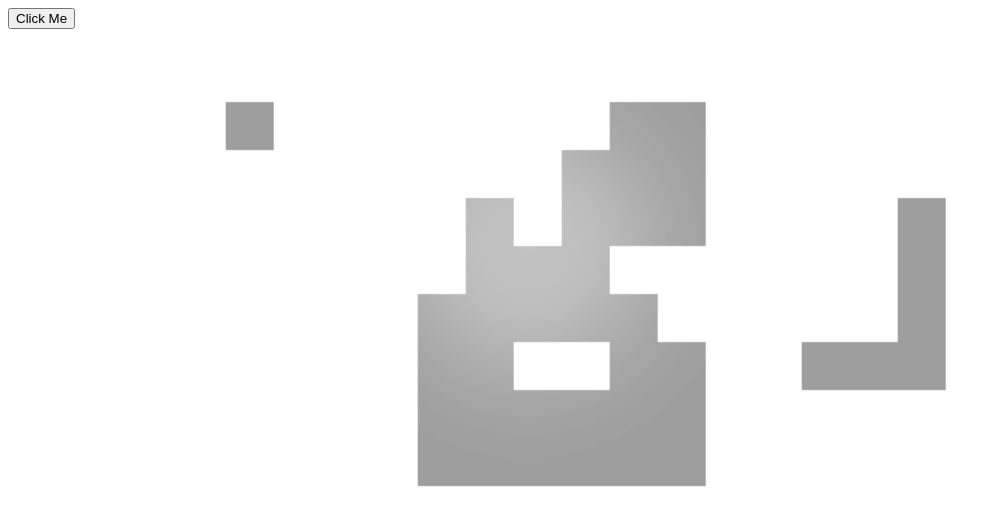
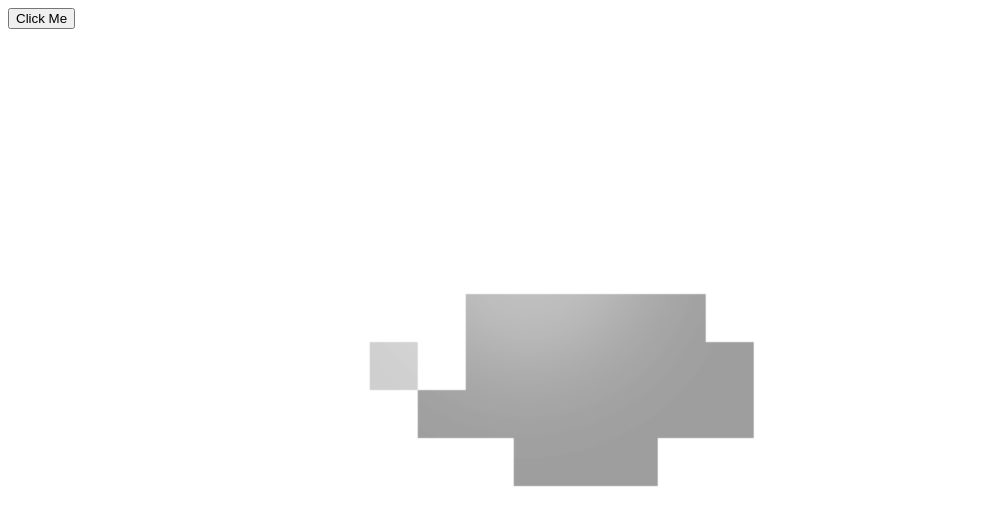
Before and after one commit to GitMaster3D/Cool-RPG-42069, a plain HTML site: page index.html in a window 1280 px wide. Shown: the top 526 px of the page, without its empty margins (0-1001 px from the left). Drawn offline with Linux system fonts and the light colour scheme.

Commit message:
Add files via upload
//Combat basic
//Playermove basic

In Progress

```diff
--- a/assets/css/style.css
+++ b/assets/css/style.css
@@ -1,4 +1,3 @@
-
 .html, body
 {
     overflow: hidden;
--- a/assets/maps/map.json
+++ b/assets/maps/map.json
@@ -3,23 +3,23 @@
  "infinite":false,
  "layers":[
         {
-         "data":[962, 962, 962, 962, 962, 962, 962, 962, 962, 962, 962, 962, 962, 962, 962, 962, 962, 962, 962, 0,
-            962, 962, 962, 962, 962, 962, 962, 962, 962, 962, 962, 962, 962, 962, 962, 962, 962, 962, 962, 962,
-            962, 962, 962, 962, 962, 962, 962, 962, 962, 962, 962, 962, 962, 962, 955, 955, 955, 943, 962, 962,
-            962, 962, 962, 962, 962, 962, 962, 962, 962, 962, 962, 962, 962, 962, 962, 962, 962, 943, 962, 962,
-            962, 962, 962, 962, 962, 962, 962, 962, 962, 962, 962, 962, 962, 962, 962, 962, 962, 962, 962, 962,
-            962, 962, 962, 962, 962, 962, 962, 962, 962, 962, 962, 962, 962, 962, 962, 962, 962, 962, 962, 962,
-            962, 962, 962, 962, 962, 962, 962, 962, 962, 962, 962, 962, 962, 962, 962, 962, 962, 962, 962, 962,
-            962, 962, 962, 962, 962, 962, 962, 962, 962, 962, 962, 962, 962, 962, 962, 962, 962, 962, 962, 962,
-            962, 962, 962, 962, 962, 962, 962, 962, 962, 962, 962, 962, 962, 962, 962, 962, 962, 962, 962, 962,
-            962, 962, 962, 962, 962, 962, 962, 962, 962, 962, 962, 962, 962, 962, 962, 962, 962, 962, 962, 962,
-            962, 962, 962, 962, 962, 962, 962, 962, 962, 962, 962, 962, 962, 962, 962, 962, 962, 962, 962, 962,
-            962, 962, 962, 962, 962, 962, 962, 962, 962, 962, 962, 962, 962, 962, 962, 962, 962, 962, 962, 962,
-            962, 962, 962, 962, 962, 962, 962, 962, 962, 962, 962, 962, 962, 962, 962, 962, 962, 962, 962, 962,
-            962, 962, 962, 962, 962, 962, 962, 962, 962, 962, 962, 962, 962, 962, 962, 962, 962, 962, 962, 962,
-            962, 962, 962, 962, 962, 962, 962, 962, 962, 962, 962, 962, 962, 962, 962, 962, 962, 962, 962, 962],
+         "data":[0, 0, 0, 0, 0, 0, 0, 0, 0, 0, 0, 0, 0, 0, 0, 0, 0, 0, 0, 0,
+            0, 0, 0, 0, 0, 0, 0, 0, 0, 0, 0, 0, 0, 0, 0, 0, 0, 0, 0, 0,
+            0, 0, 0, 0, 0, 0, 0, 0, 0, 0, 0, 0, 0, 0, 0, 0, 0, 0, 0, 0,
+            0, 0, 0, 0, 0, 0, 0, 0, 0, 0, 65, 65, 65, 65, 65, 0, 0, 0, 0, 0,
+            0, 0, 0, 0, 0, 0, 0, 0, 0, 65, 65, 65, 65, 0, 65, 0, 0, 0, 0, 0,
+            0, 0, 0, 0, 0, 0, 0, 0, 0, 0, 0, 0, 0, 0, 65, 0, 0, 0, 0, 0,
+            0, 0, 0, 0, 0, 0, 0, 837, 837, 516, 516, 516, 516, 516, 0, 65, 0, 0, 0, 0,
+            0, 0, 0, 0, 0, 0, 0, 837, 837, 516, 516, 516, 516, 516, 516, 65, 0, 0, 0, 0,
+            0, 0, 0, 0, 0, 0, 0, 837, 516, 516, 516, 516, 516, 516, 516, 65, 0, 0, 0, 0,
+            0, 0, 0, 0, 0, 0, 0, 0, 0, 0, 516, 516, 516, 1865, 0, 65, 0, 0, 0, 0,
+            0, 0, 0, 0, 0, 0, 0, 0, 0, 0, 1865, 1865, 1865, 1865, 1865, 65, 0, 0, 0, 0,
+            0, 0, 0, 0, 0, 0, 0, 0, 0, 0, 1865, 1865, 1865, 1865, 1865, 1865, 0, 0, 0, 0,
+            0, 0, 0, 0, 0, 0, 0, 0, 0, 0, 0, 1865, 1865, 0, 0, 0, 0, 0, 0, 0,
+            0, 0, 0, 0, 0, 0, 0, 0, 0, 0, 0, 0, 0, 0, 0, 0, 0, 0, 0, 0,
+            0, 0, 0, 0, 0, 0, 0, 0, 0, 0, 0, 0, 0, 0, 0, 0, 0, 0, 0, 0],
          "height":15,
-         "id":2,
+         "id":1,
          "name":"Kachelebene 1",
          "opacity":1,
          "type":"tilelayer",
@@ -27,35 +27,8 @@
          "width":20,
          "x":0,
          "y":0
-        },
-        {
-         "data":[0, 0, 0, 0, 0, 0, 0, 0, 0, 0, 0, 0, 0, 0, 0, 0, 0, 0, 0, 0,
-            0, 0, 0, 0, 0, 0, 0, 0, 0, 0, 0, 0, 0, 0, 0, 0, 0, 0, 0, 0,
-            0, 0, 0, 0, 0, 0, 0, 0, 0, 0, 0, 0, 4, 4, 943, 943, 943, 943, 0, 0,
-            0, 0, 0, 0, 0, 0, 0, 0, 0, 0, 0, 4, 4, 4, 943, 943, 943, 1003, 0, 0,
-            276, 276, 276, 0, 0, 0, 0, 0, 0, 4, 0, 4, 4, 4, 0, 0, 0, 0, 4, 0,
-            276, 276, 0, 276, 276, 0, 0, 0, 0, 4, 4, 4, 0, 0, 0, 0, 0, 0, 4, 0,
-            0, 0, 276, 0, 0, 276, 0, 0, 4, 4, 4, 4, 4, 276, 276, 0, 0, 0, 4, 0,
-            0, 0, 0, 276, 0, 0, 276, 0, 4, 4, 276, 276, 4, 4, 276, 0, 4, 4, 4, 0,
-            0, 0, 0, 0, 276, 0, 0, 276, 4, 4, 4, 4, 4, 4, 0, 276, 276, 276, 0, 0,
-            0, 0, 0, 0, 0, 276, 0, 276, 4, 4, 4, 4, 4, 4, 276, 1279, 0, 0, 0, 0,
-            0, 0, 0, 0, 0, 0, 276, 276, 0, 0, 0, 0, 0, 276, 0, 0, 0, 0, 0, 0,
-            0, 0, 0, 0, 0, 0, 0, 0, 276, 276, 276, 276, 276, 0, 0, 0, 0, 0, 0, 0,
-            0, 0, 0, 0, 0, 0, 0, 0, 0, 0, 0, 0, 0, 0, 0, 0, 0, 0, 0, 0,
-            0, 0, 0, 0, 0, 0, 0, 0, 0, 0, 0, 0, 0, 0, 0, 0, 0, 0, 0, 0,
-            0, 0, 0, 0, 0, 0, 0, 0, 0, 0, 0, 0, 0, 0, 0, 0, 0, 0, 0, 0],
-         "height":15,
-         "id":3,
-         "name":"Kachelebene 2",
-
-         "opacity":1,
-         "type":"tilelayer",
-         "visible":true,
-         "width":20,
-         "x":0,
-         "y":0
         }],
- "nextlayerid":4,
+ "nextlayerid":2,
  "nextobjectid":1,
  "orientation":"orthogonal",
  "renderorder":"right-down",
--- a/assets/particles/TestParticles.json
+++ b/assets/particles/TestParticles.json
@@ -1,4 +1,3 @@
-
 {
     "Amount": 50,
 
@@ -25,5 +24,4 @@
     "MaxSpread": 2,
 
     "FadeoutStart": 0.5
-
 }
--- a/assets/particles/TestParticles2.json
+++ b/assets/particles/TestParticles2.json
@@ -1,4 +1,3 @@
-
 {
     "Amount": 10,
 
--- a/src/Audio.js
+++ b/src/Audio.js
@@ -6,16 +6,8 @@ window.addEventListener('DOMContentLoaded', () => {
 
 function InitAudio()
 {
-    PlaySong("titleSong RPG.mp3")
+
 }
-
-function PlaySong(name = "Path")
-{
-    var sound = new Audio("/Audio/Music/" + name);
-    sound.play();
-}
-
-
 
 // Plays sound witht the given name inside the "Audio" Folder
 function PlaySound(name = "Path")
--- a/src/Demo.js
+++ b/src/Demo.js
@@ -8,7 +8,7 @@ window.addEventListener('DOMContentLoaded', () => {
 // können von der Engine automatisch Gerendert werden und enthalten
 // nützliche Funktionen wie z.b. MoveX, moveY, Destroy und SetPos
 class Player extends GameObject {
-    constructor(pos, spritesheetPos) {
+    constructor(pos, spritesheetPos,health) {
 
       // Super ruft den Konstruktor der klasse auf, die
       // erweitert wird, hier Gameobject.
@@ -17,6 +17,12 @@ class Player extends GameObject {
 
       console.log("Spawned Player!");
 
+    }
+}
+class Monster extends GameObject{
+    constructor(pos,spritesheetPos,health,){
+        super(pos,spritesheetPos,health);
+        console.log("Spawned MonsterLVL1")
     }
 }
 
@@ -29,7 +35,7 @@ function InitDemo()
     //
     // Um eine Klasse die Gameobject erweitert oder ein Gameobject loszuwerden
     // kann man .Destroy() verwenden. hier also player.Destroy();
-    var player = new Player(new Vector2(4, 7), new Vector2(37, 31));
+    var player = new Player(new Vector2(4, 4), new Vector2(22, 16),100);
     player.drawingOrder = 100;
 
     // mit .alpha kann die Transparenz verändert Werden
@@ -41,16 +47,17 @@ function InitDemo()
 
     console.log(player.scale);
 
+    var monster1 = new Monster(new Vector2(5,5),new Vector2(22,33),100);
+    var monster2 = new Monster(new Vector2(6,6),new Vector2(11,17),100);
+    var monster3 = new Monster(new Vector2(7,7),new Vector2(9,8),100);
+    var monsters = [monster1,monster2,monster3];
 
+
+    //var arrowUp = new Arrows(new Vector2(player.x-1,player.y-1),new Vector2(44,10))
 
     // Hier wird ein weiteres Gameobject erzeugt.
     // Da dieses nach dem Spieler erzeugt wurde, wird es vor dem Spieler Angezeigt.
     var randomTile = new GameObject(new Vector2(5, 4), new Vector2(20, 17));
-    var NPTest = new GameObject(new Vector2(4,2),new Vector2(0,2));
-    var NPX = 4;
-    var NPY = 2;
-
-
 
 
 
@@ -68,67 +75,46 @@ function InitDemo()
     {
         player.MoveY(1); //Bewege den Spieler um 1 nach oben
     });
-
-    window.addEventListener("RightInput",()=>
+    window.addEventListener("DownInput", () =>
     {
-        player.MoveX(1); //Bewege den Spieler um 1 nach rechts
+        player.MoveY(-1); //Bewege den Spieler um 1 nach oben
     });
-
-    window.addEventListener("LeftInput",()=>
+    window.addEventListener("RightInput", () =>
     {
-        player.MoveX(-1); //Bewege den Spieler um 1 nach links
+        player.MoveX(1); //Bewege den Spieler um 1 nach oben
     });
-
-    window.addEventListener("DownInput",()=>
+    window.addEventListener("LeftInput", () =>
     {
-        player.MoveY(-1); //Bewege den Spieler um 1 nach unten
-    })
-
-    window.addEventListener("SpaceInput",()=>
-    {
-        if (player.x == 4 && player.y ==2){
-            var TesstDialog = new GameObject(new Vector2(7,8), new Vector2(0,8))
+        player.MoveX(-1); //Bewege den Spieler um 1 nach oben
+    });
+    window.addEventListener("ArrowUpInput",()=>{
+        for(x=0; x < monsters.length; x=x+1){
+            if((player.pos.x)==(monsters[x].pos.x)&&(player.pos.y-1)==(monsters[x].pos.y)){
+                monsters[x].Destroy();
+            }
         }
     });
-
-    window.addEventListener("MInput",()=>
-    {
-        if(player.pos.x == NPX && player.pos.y == NPY)
-        {
-            Dialog();
+    window.addEventListener("ArrowDownInput",()=>{
+        for(x=0; x < monsters.length; x=x+1){
+            if((player.pos.x)==(monsters[x].pos.x)&&(player.pos.y+1)==(monsters[x].pos.y)){
+                monsters[x].Destroy();
+            }
         }
-
-
     });
-
-var conver = []  ;
-    conver.push("Nul");
-    conver.push("Ganz schön windig heute");
-    conver.push("Ich bin halt anders");
-    conver.push("Ich bin einfach schon 2 Jahre alt! Kannst du das glauben?");
-    conver.push("Danke dass du heute hier bist!");
-    conver.push("Sonniger Tag heute");
-    conver.push("Was, es ist schon so spät?!");
-    conver.push("Beeile dich! Sonst bringt dich das Monster auch um!“");
-    conver.push("Let‘s goooooooo!!! Ich cringo");
-    conver.push("Ich mag dieses Wetter");
-    conver.push("Hey :)");
-    conver.push("Bonjour");
-    conver.push("Auf welcher Schule warst du?");
-    conver.push("Du lässt mich nicht im Stich oder?");
-    conver.push("Beeil dich es wird bald dunkel!");
-    conver.push("Bitte helfen Sie mir ich bin in Gefahr!");
-    conver.push("Ich habe heute Geburtstag! ");
-
-    function Dialog()
-    {
-        var zufallsx = Math.floor((Math.random() * conver.length) + 1);
-        alert(conver[zufallsx]);
-
-    }
-
-
-
+    window.addEventListener("ArrowRightInput",()=>{
+        for(x=0; x < monsters.length; x=x+1){
+            if((player.pos.x+1)==(monsters[x].pos.x)&&(player.pos.y)==(monsters[x].pos.y)){
+                monsters[x].Destroy();
+            }
+        }
+    });
+    window.addEventListener("ArrowLeftInput",()=>{
+        for(x=0; x < monsters.length; x=x+1){
+            if((player.pos.x-1)==(monsters[x].pos.x)&&(player.pos.y)==(monsters[x].pos.y)){
+                monsters[x].Destroy();
+            }
+        }
+    });
 
     console.log(currentTiles[5][4]); //Giebt alle gameObjects an der Position 5 | 4 aus
 
@@ -148,6 +134,7 @@ var conver = []  ;
         // Mit Playsound können audio dateien aus
         // dem "Audio" ordner abgespielt werden
         // übergeben wird der name der Datei inklusive Dateiformat
+        alert("SPACE")
         PlaySound("heheheha_.mp3");
     });
 
--- a/src/Engine.js
+++ b/src/Engine.js
@@ -1,4 +1,3 @@
-var drawBackground = false;
 
 var canvas = document.querySelector("canvas");
 var context = canvas.getContext("2d");
@@ -246,10 +245,7 @@ async function OnUpdate()
     }
 
     //Draw background
-    if (drawBackground)
-    {
-        drawBG(background);
-    }
+    drawBG(background);
 
     // Create Draw Buffer
     for (const [key, value] of Object.entries(gameObjects))
--- a/src/InputManager.js
+++ b/src/InputManager.js
@@ -10,14 +10,17 @@ const downInputEvent = new Event("DownInput");
 const rightInputEvent = new Event("RightInput");
 const leftInputEvent = new Event("LeftInput");
 const spaceInputEvent = new Event("SpaceInput");
-const minputEvent = new Event("MInput");
 
 const upReleaseEvent = new Event("UpRelease");
 const downReleaseEvent = new Event("DownRelease");
 const rightReleaseEvent = new Event("RightRelease");
 const leftReleaseEvent = new Event("LeftRelease");
 const spaceReleaseEvent = new Event("SpaceRelease");
-const mReleaseEvent = new Event("MRelease");
+
+const arrowUpInputEvent = new Event("ArrowUpInput");
+const arrowDownInputEvent = new Event("ArrowDownInput");
+const arrowRightInputEvent = new Event("ArrowRightInput");
+const arrowleftInputEvent = new Event("ArrowLeftInput");
 
 function KeyPress(key = "")
 {
@@ -39,13 +42,24 @@ function KeyPress(key = "")
             window.dispatchEvent(downInputEvent);
         break;
 
-        case "KeyM":
-            window.dispatchEvent(minputEvent);
-        break;
-
         case "Space":
             window.dispatchEvent(spaceInputEvent);
         break;
+        case "ArrowUp":
+            window.dispatchEvent(arrowUpInputEvent);
+            break;
+
+        case "ArrowDown":
+            window.dispatchEvent(arrowDownInputEvent);
+            break;
+
+        case "ArrowRight":
+            window.dispatchEvent(arrowRightInputEvent);
+            break;
+
+        case "ArrowLeft":
+            window.dispatchEvent(arrowleftInputEvent);
+            break;
     }
 }
 
@@ -70,10 +84,6 @@ function KeyRelease(key)
             window.dispatchEvent(downReleaseEvent);
         break;
 
-        case "KeyM":
-            window.dispatchEvent(mReleaseEvent);
-        break;
-
         case "Space":
             window.dispatchEvent(spaceReleaseEvent);
         break;
--- a/src/Lighting.js
+++ b/src/Lighting.js
@@ -1,4 +1,3 @@
-
 let sprite = new Image();
 sprite.src = "./assets/images/light.png";
 
--- a/src/MapLoader.js
+++ b/src/MapLoader.js
@@ -20,20 +20,6 @@ async function extractVector2Arrays(name = "") {
             go = new GameObject(new Vector2(x, y), TileidToVec(tileId));
         }
     }
-
-    let layer2 = mapData.layers[1];
-    for (let i = 0; i < layer2.data.length; i++) {
-        const tileId = layer2.data[i];
-        if (tileId !== 0) {
-            const x = i % width;
-            const y = Math.floor(i / width);
-            tilePositions.push([x, y]);
-            tileIds.push(tileId);
-
-            go = new GameObject(new Vector2(x, y), TileidToVec(tileId));
-        }
-    }
-
 }
 
 
@@ -42,7 +28,6 @@ async function GetTileset(name = "") {
     var response = await fetch(name);
     return await response.json();
 }
-
 
 
 function TileidToVec(id = 0) {
@@ -55,5 +40,6 @@ function TileidToVec(id = 0) {
         y++;
     }
 
+
     return new Vector2(id | 0, y | 0 );
 }
--- a/src/Mathematics.js
+++ b/src/Mathematics.js
@@ -1,4 +1,3 @@
-
 
 function LerpUnclamped (a, b, t)
 {
--- a/src/ParticleSystem.js
+++ b/src/ParticleSystem.js
@@ -1,4 +1,3 @@
-
 // This event will be called as soon as this script gets loaded by the html file
 window.addEventListener('DOMContentLoaded', () => {
     InitParticleSystem();
```
Also changed, not shown: index.html (+1 -2 lines), 1 other file.
